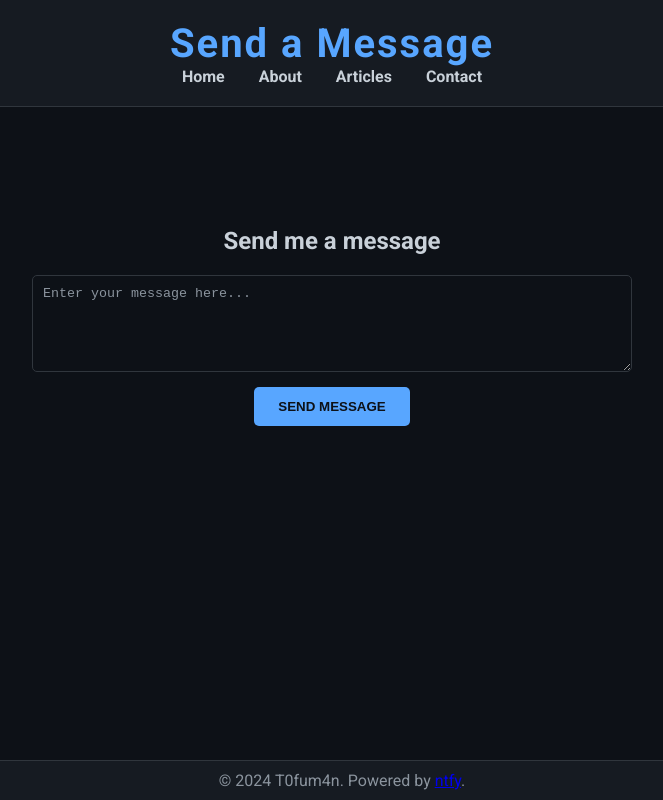
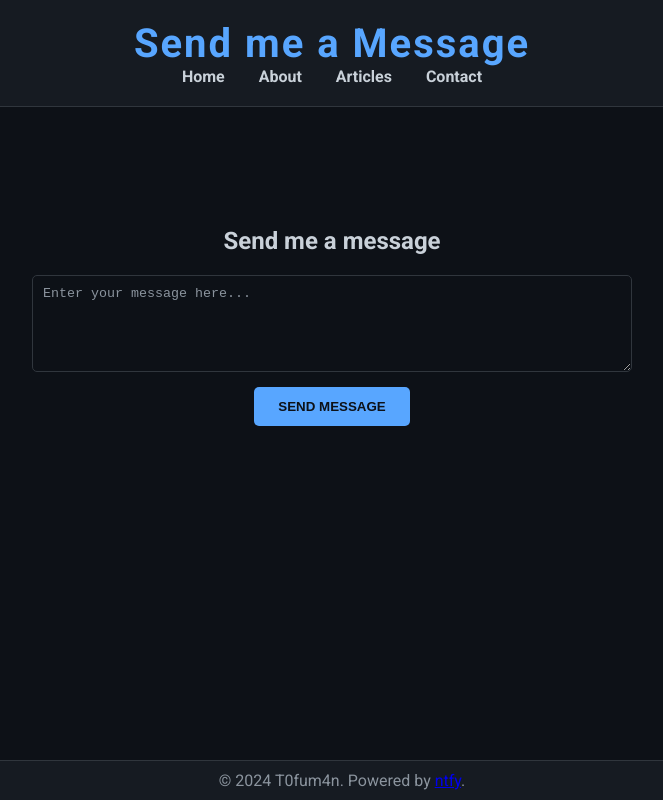
Before and after one commit to t0fum4n/Website, a plain HTML site: page send-message.html in a window 1280 px wide. Shown: the whole page, without its empty margins (308-971 px from the left). Drawn offline with Linux system fonts and the light colour scheme.

Commit message:
updated send-message.html

```diff
--- a/send-message.html
+++ b/send-message.html
@@ -128,7 +128,7 @@
 <body>
 
     <header>
-        <h1>Send a Message</h1>
+        <h1>Send me a Message</h1>
         <nav>
             <a href="index.html">Home</a>
             <a href="about.html">About</a>
```
